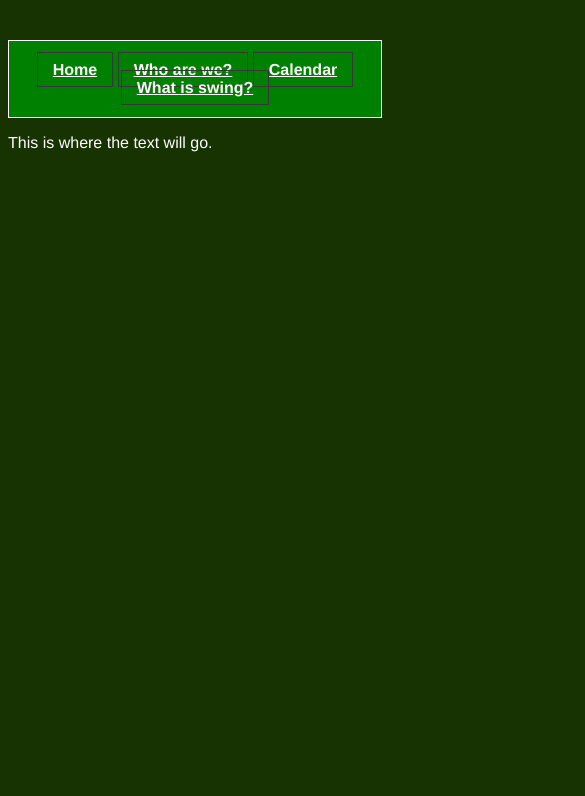
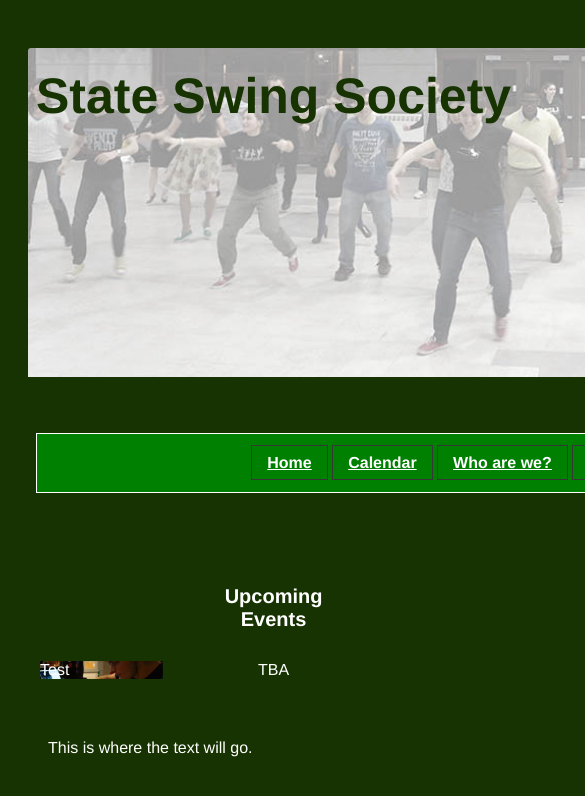
Before and after one commit to JoshuaRNichols/tc349su15, a plain HTML site: page week6/index.html in a window 390 px wide. Shown: the top 796 px of the page, 585 px wide, since content can reach past the window. Drawn offline with Linux system fonts and the light colour scheme.

Commit message:
Taking shape

```diff
--- /dev/null
+++ b/week6/css/calendar.css
@@ -0,0 +1,3 @@
+iframe {
+	display: block;
+	margin: 0px auto;}
--- a/week6/css/style.css
+++ b/week6/css/style.css
@@ -3,6 +3,7 @@
 html {
     background-color: #163301;
 }
+
 
 
 a:link {
@@ -12,23 +13,51 @@ a:link {
 }
 
 a:hover {
-    color: white;
+    color: #d1ffe0;
 	font-weight:bold;
 }
 
 a:visited {
-	color:white;
-	font-weight:lighter;
+	color:#a0d1b0;
+}
+h1 {
+    font-family: Helvetica, sans-serif;
+    font-size: 30px;
+
+    min-height: 323px;
+    max-width: 900px;
+    width: 100%;
+    color:#163301;
 }
 
-body {
+.headerImg {
+    background-image: url("/images/swing5.jpg");
+    min-height: 323px;
+    max-width: 900px;
+    background-repeat: no-repeat;
+    background-size: 100%;
+	margin-left: auto;
+    margin-right: auto;
+	border-radius: 3px;
+    width: 900px;
+    }
+
+div {
     font-family: Helvetica, sans-serif;
-    max-width: 600px;
+    max-width: 900px;
     margin: 1em auto;
+    width: 100%;
 	padding: 8px;
 	border-width: 6px;
     color:white;
+    position: relative;
 }
+
+.c_column {
+    text-align: center;
+}
+
+
 
 #nav {
     list-style:none;
@@ -55,7 +84,7 @@ body {
     text-align: center;
     padding: 8px;
     display: inline;
-    border-color:green;
+    border-color:#373737;
     border-style:solid;
     border-width:thin;
 }
@@ -65,21 +94,79 @@ body {
 	padding-right:7px;
 }
 
-#nav li  {
-    text-align: center;
-    padding: 8px;
-    display: inline;
-    border-color:#373737;
-    border-style:solid;
-    border-width:thin;
+
+#columnImage {
+    height: auto;
+    width: auto;
+    max-width: 300px;
+    max-height: 300px;
+    border-radius: 3px;
 }
 
-#nav a {
-    padding-left: 7px;
-    padding-right: 7px;
-    text-align: left;
+.l_column {
+    background-image: url("/images/swing3.jpg");
+    min-height: 400px;
+    max-width: 640px;
+    background-size: 100%;
+    background-repeat: no-repeat;
+    padding:0px;
+    width: 33%;
+	float: left;
+    }
+
+.r_column {
+    background-image: url("/images/swing4.jpg");
+    min-height: 400px;
+    max-width: 640px;
+    background-size: 100%;
+    background-repeat: no-repeat;
+    padding:0px;
+    width: 33%;
+	float: right;
+    width: 33%;
+    }
+
+.c_column {
+    padding:0px;
+    width: 33%;
+    display: inline-block;
+    }
+
+@media (max-width: 500px) {
+  h1 {
+    font-size: 50px;
+    margin-top: 20px;
+    line-height: 40px;
+  }
+  h2 {
+    font-size: 20px;
+    margin: 20px 0 30px 0;
+  }
+  div {
+    margin: 20px 12px 0 12px;
+  }
+  p {
+    font-size: 20px;
+    line-height: 24px;
+  }
+    .l_column {
+        float: none;
+        padding:0px;
+        display: inline-block;
+        min-height: 0px;
+        }
+
+    .r_column {
+        float: none;
+        padding:0px;
+        display: inline-block;
+        min-height: 0px;
+        }
+
+    .c_column {
+        float: none;
+        padding:0px;
+        display: inline-block;
+        min-height: 0px;
+        }
 }
-
-b {
-    padding: 0px 10px 0px 10px;
-}
--- a/week6/index.html
+++ b/week6/index.html
@@ -9,18 +9,35 @@
 	</head>
 
 
+<body>
+
+<div id="page">
+        <div class="headerImg">
+
+        <h1>State Swing Society</h1>
             <!--<link href="css/normalize.css"  type="text/css" rel="stylesheet" />-->
             <ul id="nav">
                 <li><a href="index.html">Home</a></li>
+                <li><a href="calendar.html">Calendar</a></li>
                 <li><a href="about.html">Who are we?</a></li>
-        <li><a href="calendar.html">Calendar</a></li>
                 <li><a href="swing.html">What is swing?</a></li>
             </ul>
+        </div>
+    <div class="l_column">
+        Test
+    </div>
+    <div class="c_column">
+        <div id="upcomingEvents">
+            <h2>Upcoming Events</h2>
+            TBA
+        </div>
+    </div>
+    <div class="r_column">
 
-</head>
-<body>
+    </div>
 
 
 <div class="b">This is where the text will go.</div>
 <script src="js/j.js"></script>
+</div>
 </body>
```
Also changed, not shown: week6/images/swing1.jpg (added), week6/images/swing2.jpg (added), week6/images/swing3.jpg (added), week6/images/swing4.jpg (added), week6/images/swing5.jpg (added). Lines whose indentation alone changed are shown as unchanged.
